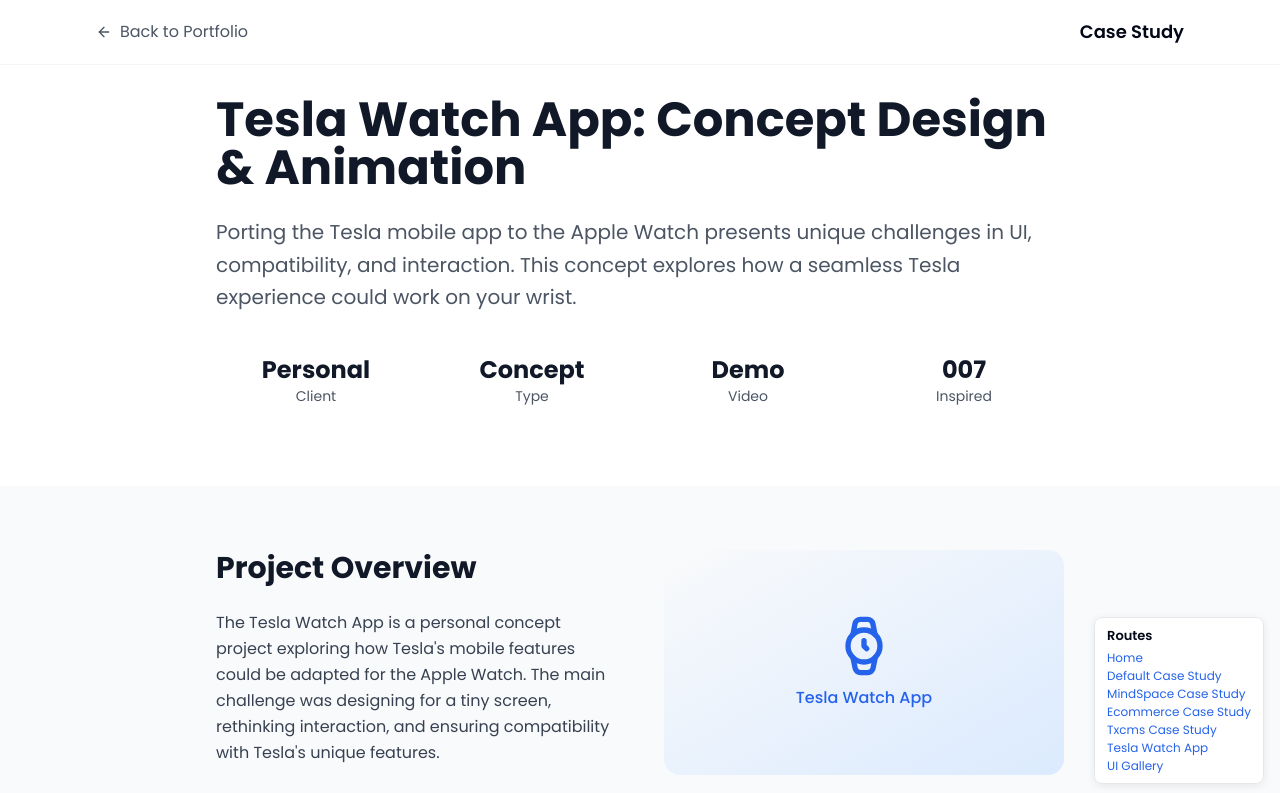
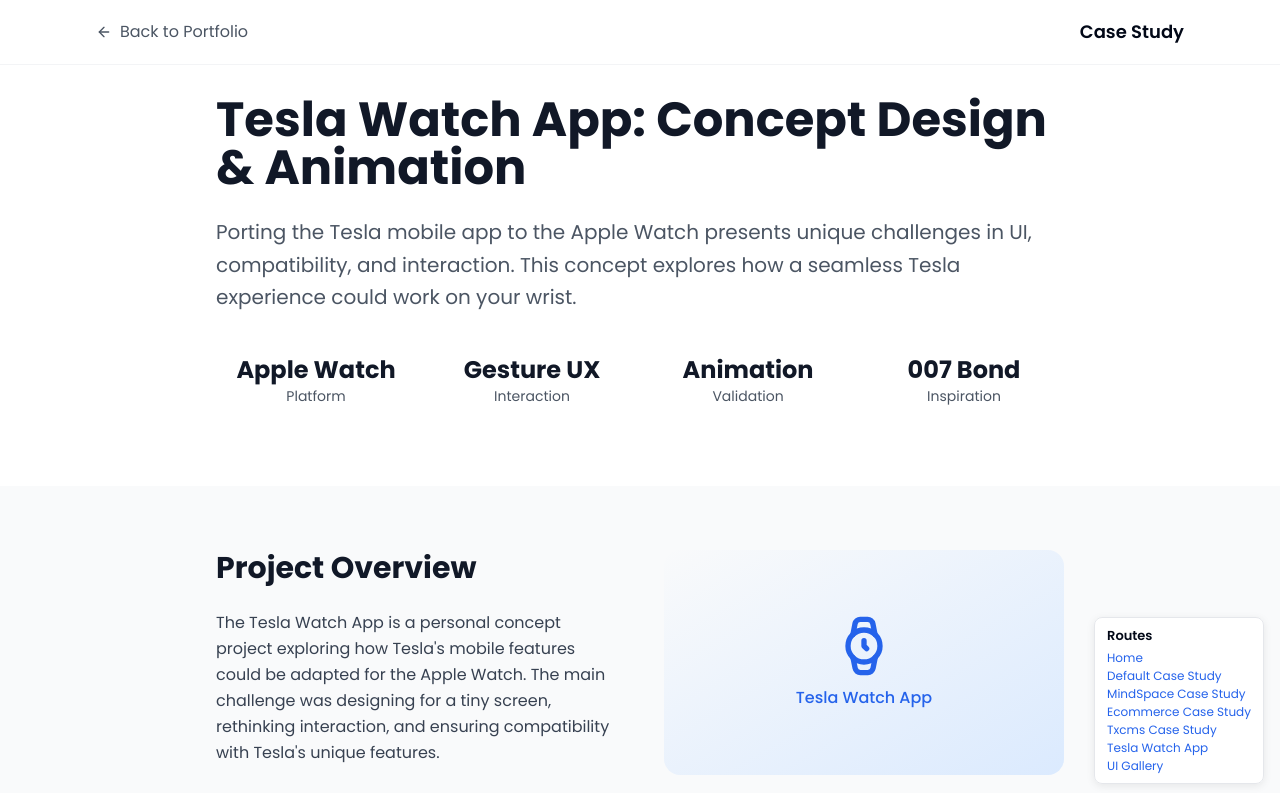
Before and after one commit to IcyFeVA/design-case-craft-kit, a React (Vite) app: page /tesla-watch-app in a window 1280 px wide. Shown: the top 793 px of the page. Built offline with nearby package versions, Linux system fonts and the light colour scheme.

Commit message:
feat: Update labels in Tesla Watch App for improved clarity and relevance

```diff
--- a/src/pages/TeslaWatchApp.tsx
+++ b/src/pages/TeslaWatchApp.tsx
@@ -154,20 +154,20 @@ const TeslaWatchApp = () => {
 
             <div className="grid grid-cols-2 md:grid-cols-4 gap-4 py-4">
               <div className="text-center">
-                <div className="text-2xl font-bold text-gray-900">Personal</div>
-                <div className="text-sm text-gray-600">Client</div>
+                <div className="text-2xl font-bold text-gray-900">Apple Watch</div>
+                <div className="text-sm text-gray-600">Platform</div>
               </div>
               <div className="text-center">
-                <div className="text-2xl font-bold text-gray-900">Concept</div>
-                <div className="text-sm text-gray-600">Type</div>
+                <div className="text-2xl font-bold text-gray-900">Gesture UX</div>
+                <div className="text-sm text-gray-600">Interaction</div>
               </div>
               <div className="text-center">
-                <div className="text-2xl font-bold text-gray-900">Demo</div>
-                <div className="text-sm text-gray-600">Video</div>
+                <div className="text-2xl font-bold text-gray-900">Animation</div>
+                <div className="text-sm text-gray-600">Validation</div>
               </div>
               <div className="text-center">
-                <div className="text-2xl font-bold text-gray-900">007</div>
-                <div className="text-sm text-gray-600">Inspired</div>
+                <div className="text-2xl font-bold text-gray-900">007 Bond</div>
+                <div className="text-sm text-gray-600">Inspiration</div>
               </div>
             </div>
           </div>
```
